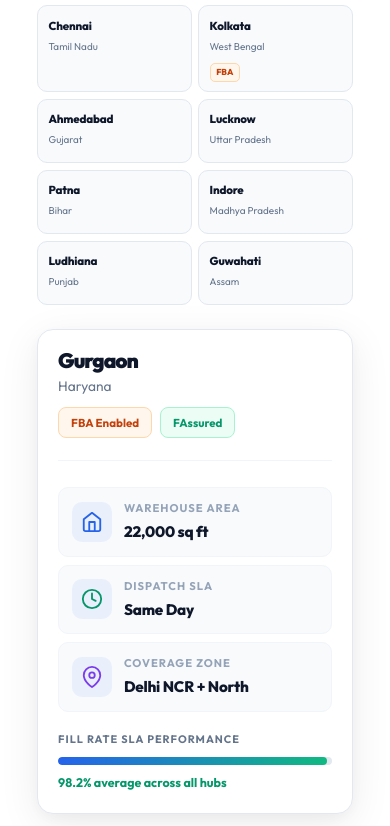
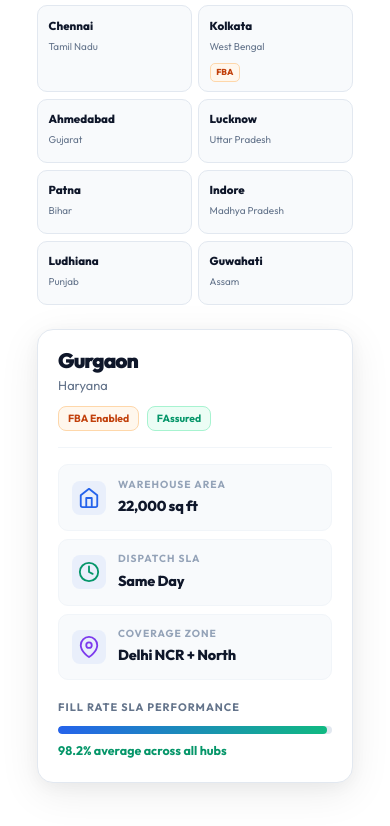
Before and after one commit to theaftabsk/goodlife-website, a Next.js app in the folder website/: page / in a window 390 px wide. Shown: the part 9678-10504 px from the top of the page. Built offline with nearby package versions, Linux system fonts and the light colour scheme; no server answers.

Commit message:
fix: warehouse hubs and engagement workflow mobile responsiveness

```diff
--- a/website/src/app/home.css
+++ b/website/src/app/home.css
@@ -1034,8 +1034,47 @@ html { scroll-behavior: smooth; }
 }
 .warehouse-sla-bar-pct { font-size: 0.82rem; font-weight: 700; color: var(--green-600); margin-top: 0.45rem; }
 
-@media (max-width: 900px) { .warehouse-layout { grid-template-columns: 1fr; } }
-@media (max-width: 560px) { .warehouse-grid { grid-template-columns: repeat(2, 1fr); } }
+/* ── Warehouse: Tablet ── */
+@media (max-width: 900px) {
+  .warehouse-section { padding: 4rem 0; }
+  .warehouse-layout {
+    grid-template-columns: 1fr;
+    gap: 1.5rem;
+    margin-top: 2rem;
+  }
+  .warehouse-detail { position: static; }
+  .warehouse-grid { grid-template-columns: repeat(4, 1fr); }
+  .warehouse-metrics { display: grid; grid-template-columns: 1fr 1fr 1fr; gap: 0.65rem; margin-bottom: 1.2rem; }
+  .warehouse-detail-header { flex-wrap: wrap; gap: 0.5rem; }
+}
+
+/* ── Warehouse: Mobile ── */
+@media (max-width: 640px) {
+  .warehouse-section { padding: 3rem 0 !important; }
+  .warehouse-grid { grid-template-columns: repeat(3, 1fr) !important; gap: 0.4rem !important; }
+  .warehouse-hub-btn { padding: 0.55rem 0.6rem !important; border-radius: 10px !important; }
+  .hub-city { font-size: 0.74rem !important; letter-spacing: 0 !important; }
+  .hub-state { font-size: 0.6rem !important; }
+  .hub-badge { font-size: 0.52rem !important; padding: 0.06rem 0.3rem !important; }
+  .warehouse-metrics { grid-template-columns: 1fr !important; gap: 0.45rem !important; }
+  .warehouse-metric { padding: 0.8rem 0.9rem !important; border-radius: 10px !important; gap: 0.7rem !important; }
+  .warehouse-metric-icon { width: 34px !important; height: 34px !important; border-radius: 8px !important; flex-shrink: 0 !important; }
+  .warehouse-metric-label { font-size: 0.64rem !important; }
+  .warehouse-metric-value { font-size: 0.9rem !important; }
+  .warehouse-city-name { font-size: 1.4rem !important; }
+  .warehouse-state-name { font-size: 0.8rem !important; }
+  .warehouse-detail { padding: 1.25rem !important; border-radius: 16px !important; }
+  .warehouse-detail-header { margin-bottom: 1rem !important; padding-bottom: 1rem !important; flex-direction: column !important; align-items: flex-start !important; gap: 0.5rem !important; }
+  .warehouse-sla-bar-label { font-size: 0.66rem !important; }
+  .warehouse-sla-bar-pct { font-size: 0.78rem !important; }
+  .hub-badge-lg { font-size: 0.65rem !important; padding: 0.2rem 0.55rem !important; }
+}
+
+@media (max-width: 420px) {
+  .warehouse-grid { grid-template-columns: repeat(2, 1fr) !important; }
+  .warehouse-hub-btn { padding: 0.5rem 0.55rem !important; }
+  .hub-city { font-size: 0.7rem !important; }
+}
 
 /* ═══════════════════════════════════════════════
    COMPARISON MATRIX
@@ -1438,15 +1477,48 @@ html { scroll-behavior: smooth; }
 .workflow-name { font-size: 0.86rem; font-weight: 800; color: var(--slate-900); margin: 0 0 0.3rem; letter-spacing: -0.3px; }
 .workflow-desc { font-size: 0.76rem; color: var(--slate-500); line-height: 1.5; margin: 0; }
 
-@media (max-width: 900px) {
-  .workflow-wrap { grid-template-columns: repeat(3, 1fr); gap: 1.25rem; }
+/* ── Workflow: Tablet 3-col ── */
+@media (max-width: 1024px) {
+  .workflow-wrap { grid-template-columns: repeat(3, 1fr); gap: 1.25rem; margin-top: 3rem; }
   .workflow-connector { display: none; }
 }
-@media (max-width: 640px) {
-  .workflow-wrap { grid-template-columns: 1fr; gap: 1.2rem; margin-top: 2rem; }
-  .workflow-step { flex-direction: row; align-items: flex-start; text-align: left; gap: 1rem; }
-  .workflow-node { margin-bottom: 0; }
-  .workflow-card { text-align: left; }
+
+/* ── Workflow: Tablet 2-col ── */
+@media (max-width: 720px) {
+  .workflow-wrap { grid-template-columns: repeat(2, 1fr); gap: 1rem; }
+  .workflow-step { flex-direction: column; align-items: center; text-align: center; }
+  .workflow-node { margin-bottom: 1rem; }
+}
+
+/* ── Workflow: Mobile single column ── */
+@media (max-width: 540px) {
+  .methodology-section { padding: 3rem 0 !important; }
+  .workflow-wrap {
+    grid-template-columns: 1fr !important;
+    gap: 0.75rem !important;
+    margin-top: 2rem !important;
+  }
+  .workflow-step {
+    flex-direction: row !important;
+    align-items: flex-start !important;
+    text-align: left !important;
+    gap: 0.9rem !important;
+  }
+  .workflow-node {
+    width: 46px !important;
+    height: 46px !important;
+    border-radius: 14px !important;
+    margin-bottom: 0 !important;
+    flex-shrink: 0 !important;
+  }
+  .workflow-card {
+    flex: 1 !important;
+    padding: 0.85rem 1rem !important;
+    border-radius: 12px !important;
+    text-align: left !important;
+  }
+  .workflow-name { font-size: 0.88rem !important; margin-bottom: 0.2rem !important; }
+  .workflow-desc { font-size: 0.79rem !important; }
 }
 
 /* ═══════════════════════════════════════════════
```
